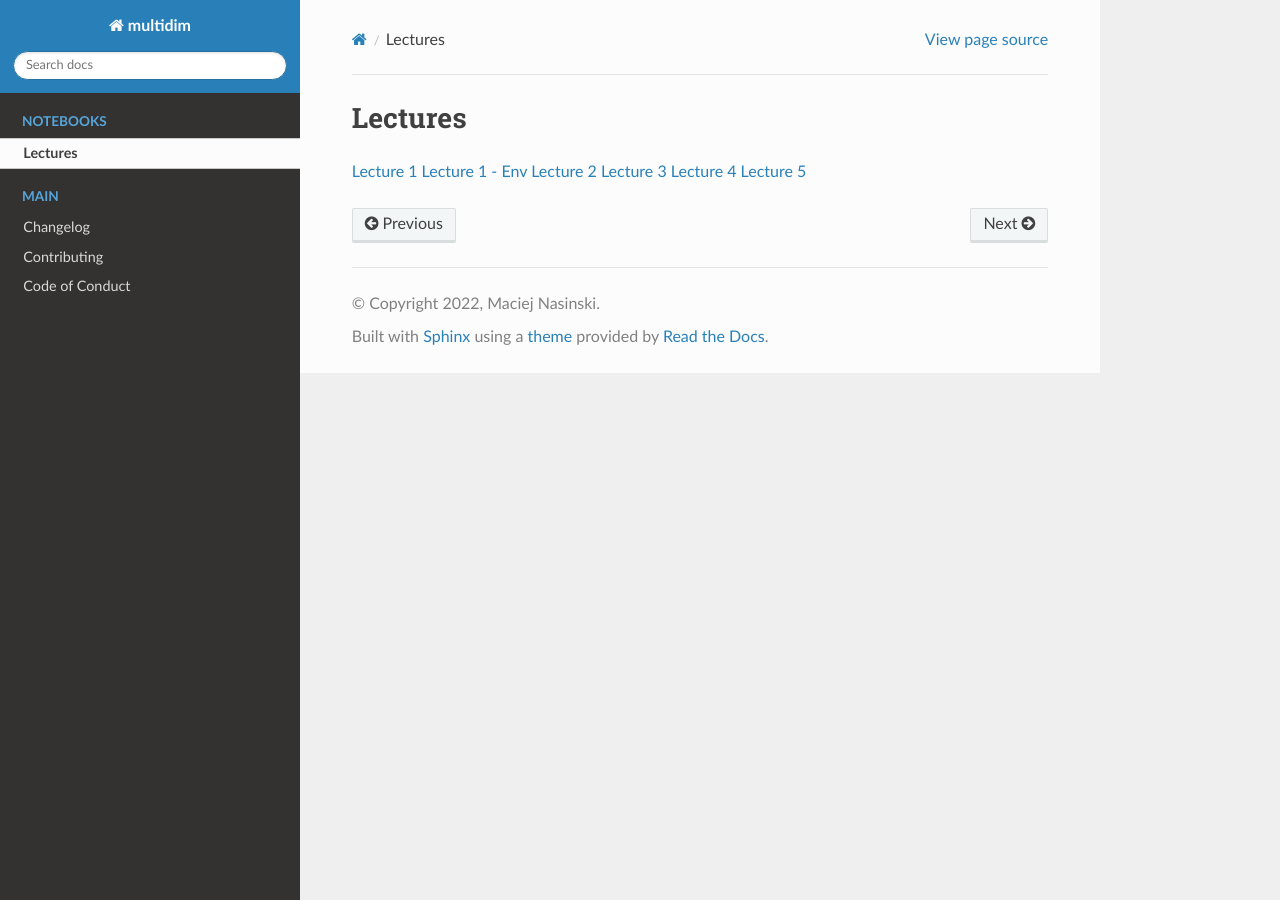
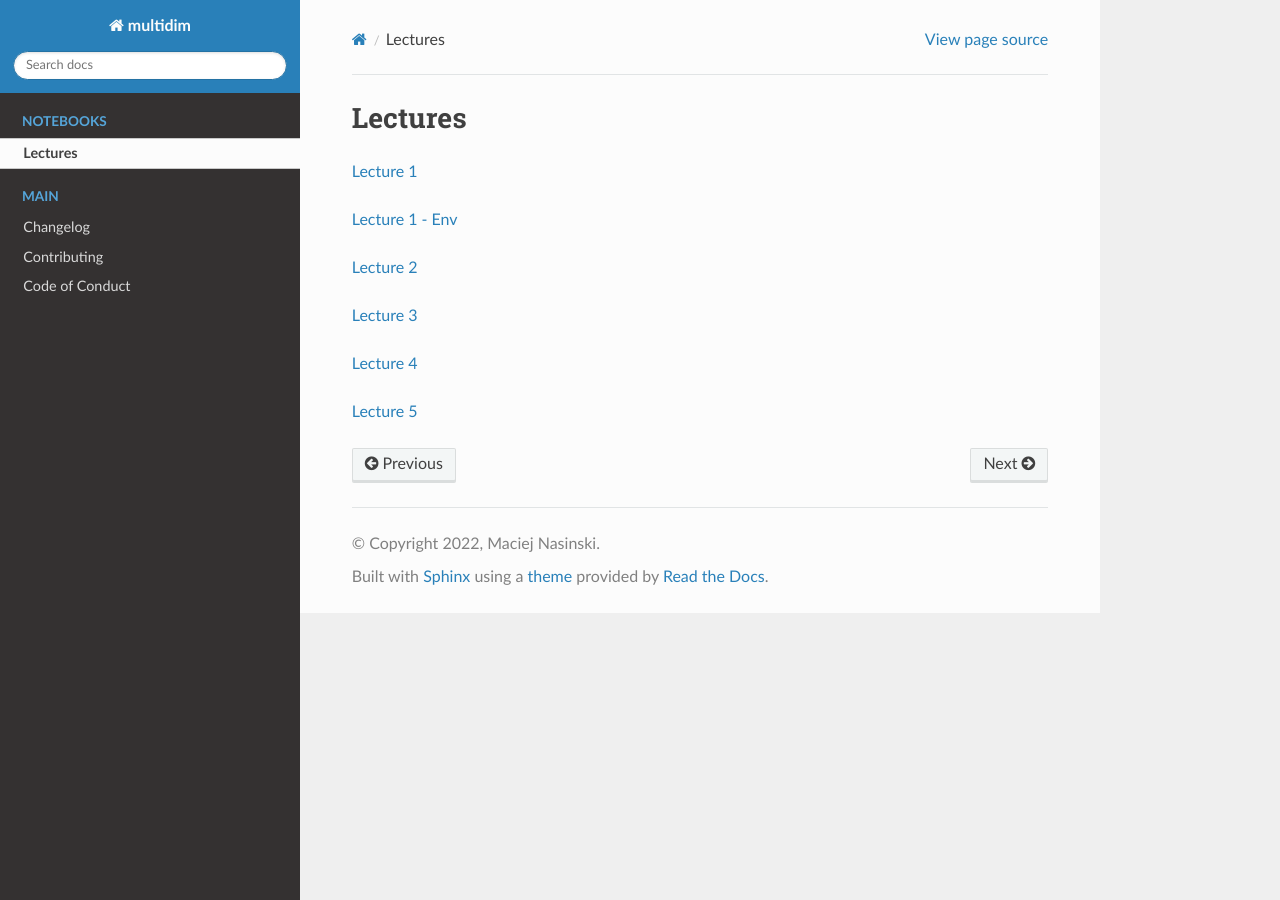
Before and after one commit to Polkas/multidim, a Sphinx documentation site: the page built from docs/lecture.md, in a window 1280 px wide. Built offline with Sphinx 7.4.7 and the Read the Docs theme 2.0.0, drawn with Linux system fonts in a browser that asks for light colours; pages that are not in the unit, such as notebooks, are missing from menus.

```diff
--- a/docs/lecture.md
+++ b/docs/lecture.md
@@ -1,8 +1,8 @@
 # Lectures
 
-<a href="_static/aw_01.pdf">Lecture 1</a>
-<a href="_static/aw_01_env.pdf">Lecture 1 - Env</a>
-<a href="_static/aw_02.pdf">Lecture 2</a>
-<a href="_static/aw_03.pdf">Lecture 3</a>
-<a href="_static/aw_04.pdf">Lecture 4</a>
-<a href="_static/aw_05_raporty.pdf">Lecture 5</a>
+<p><a href="_static/aw_01.pdf">Lecture 1</a></p>
+<p><a href="_static/aw_01_env.pdf">Lecture 1 - Env</a></p>
+<p><a href="_static/aw_02.pdf">Lecture 2</a></p>
+<p><a href="_static/aw_03.pdf">Lecture 3</a></p>
+<p><a href="_static/aw_04.pdf">Lecture 4</a></p>
+<p><a href="_static/aw_05_raporty.pdf">Lecture 5</a></p>
```
Also changed, not shown: README.md (+4 -0 lines).
